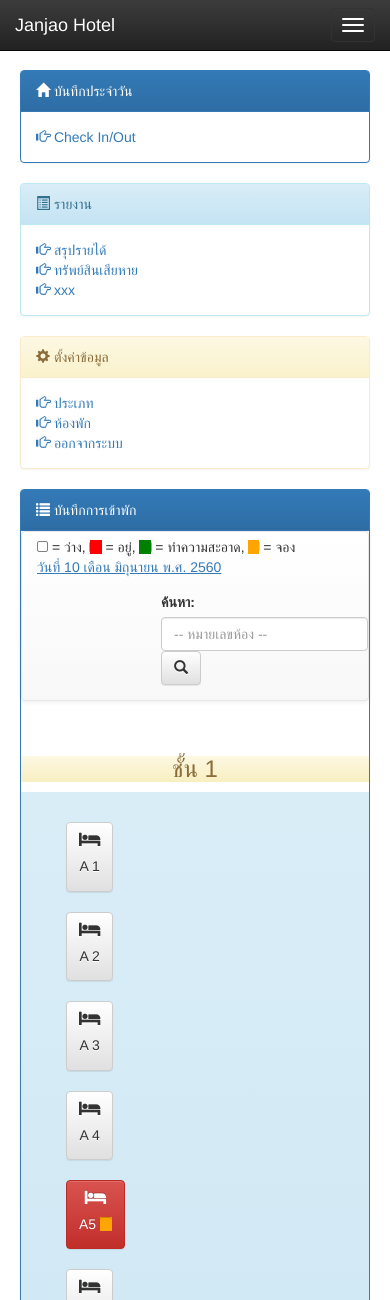
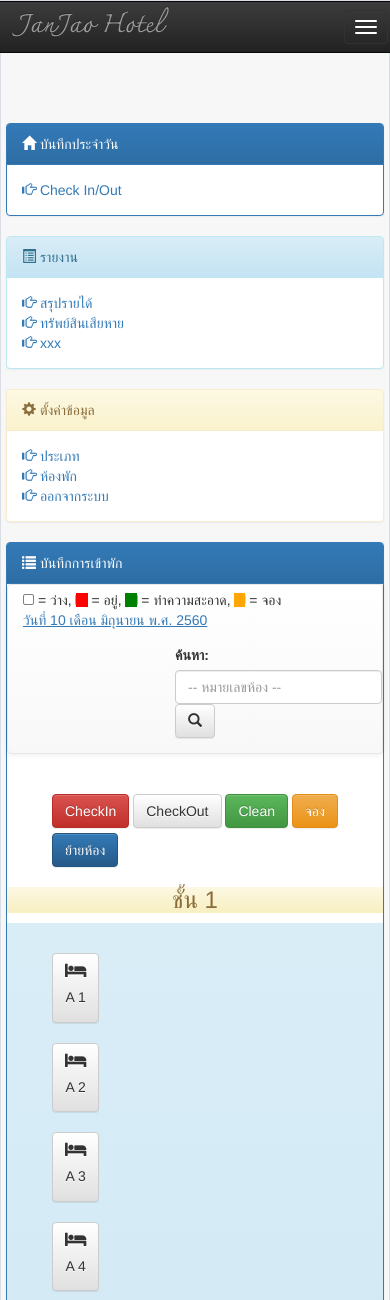
Before and after one commit to mynameistecs51/rentRoom, a CodeIgniter app: page /database/index.php/checkinout/index in a window 390 px wide; the page is wider, and only the part inside the window is pictured. Shown: the top 1300 px of that part. Run offline with CodeIgniter, Linux system fonts and the light colour scheme.

Commit message:
อัพเดท navbar

```diff
--- a/application/libraries/Template.php
+++ b/application/libraries/Template.php
@@ -37,27 +37,45 @@ class Template
 			<link href="'.$base_url.'assets/font-awesome/css/font-awesome.min.css" rel="stylesheet" type="text/css">
 
 			<script src="'.$base_url.'assets/js/jquery.min.js"></script>
+			<style >
+				@font-face {
+					font-family: TH_Charmonman;
+					src: url("'.$base_url.'assets/fonts/TH Charmonman.ttf");
+				}
 
-		</head>
-		<body>
-			<!-- Navigation -->
-			<div class="row"  >
-
-				<!-- Navigation -->
-				<nav class="navbar navbar-inverse navbar-fixed-top" role="navigation"  >
+			#brandner {
+				font-family: TH_Charmonman;
+				font-size: 30px;
+				padding-left:30px;
+			}
+			body {
+				background:#F7F7F7;
+				border : 1px solid #D9DEE4;
+			}
+		</style>
+	</head>
+	<body>
+		<!-- Navigation -->
+		<div class="row"  >
+			<nav class="navbar navbar-inverse">
+				<div class="container-fluid">
 					<!-- Brand and toggle get grouped for better mobile display -->
 					<div class="navbar-header">
-						<button type="button" class="navbar-toggle" data-toggle="collapse" data-target=".navbar-ex1-collapse">
+						<button type="button" class="navbar-toggle collapsed" data-toggle="collapse" data-target="#bs-example-navbar-collapse-1" aria-expanded="false">
 							<span class="sr-only">Toggle navigation</span>
 							<span class="icon-bar"></span>
 							<span class="icon-bar"></span>
 							<span class="icon-bar"></span>
 						</button>
-						<a class="navbar-brand" > Janjao Hotel</a>
+						<a class="navbar-brand" id="brandner"> JanJao Hotel</a>
 					</div>
-				</nav>
-			</div>
-			<!-- </nav> -->
+
+					<!-- Collect the nav links, forms, and other content for toggling -->
+					<div class="collapse navbar-collapse" id="bs-example-navbar-collapse-1">
+						'.$this->menu().'
+					</div><!-- /.navbar-collapse -->
+				</div><!-- /.container-fluid -->
+			</nav>
 
 			<div class="row"  style="background-color:none;padding: 20px;margin-top: 50px;">
 
@@ -110,7 +128,31 @@ class Template
 		';
 	}
 
-	public static function getMonth() {
+	public function menu()
+	{
+		return '
+		<ul class="nav navbar-nav navbar-right">
+			<li><a href="#">เข้าพัก</a></li>
+			<li class="dropdown">
+				<a href="#" class="dropdown-toggle" data-toggle="dropdown" role="button" aria-haspopup="true" aria-expanded="false"> รายงาน <span class="caret"></span></a>
+				<ul class="dropdown-menu">
+					<li><a href="#">สรุปรายได้</a></li>
+					<li><a href="#">ทรัพย์สินเสียหาย</a></li>
+				</ul>
+			</li>
+			<li class="dropdown">
+				<a href="#" class="dropdown-toggle" data-toggle="dropdown" role="button" aria-haspopup="true" aria-expanded="false">ตั้งค่า <span class="caret"></span></a>
+				<ul class="dropdown-menu">
+					<li><a href="#">ประเภทห้องพัก</a></li>
+					<li><a href="#">ห้องพัก</a></li>
+				</ul>
+			</li>
+			<li><a href="#"> ออกจากระบบ</a></li>
+		</ul>
+		';
+	}
+
+	public  function getMonth() {
 		return  array(
 			'01' => 'มกราคม',
 			'02' => 'กุมภาพันธ์',
--- a/application/views/checkInOut/CheckIn.php
+++ b/application/views/checkInOut/CheckIn.php
@@ -138,7 +138,7 @@
 			</a>
 		</div>
 		<div class="col-md-3">
-			<input type="file" accept="image/*;capture=camera" id="capture">
+			<video id="video" width="640" height="480" autoplay></video>
 		</div>
 	</div>
 </div>
--- a/application/views/checkInOut/index.php
+++ b/application/views/checkInOut/index.php
@@ -23,6 +23,20 @@
 
 	<div class="panel-body " >
 		<div class="row">
+			<div class="container">
+				<div class="col-sm-12 ">
+					<div class="col-sm-12 pull-right">
+						<!-- <p class="pull-right"> -->
+							<button  class="btn btn-danger  btn-md col-sm-3  btn_checkin" style="margin-top:5px;" > CheckIn</button>
+							<button  class="btn btn-default  btn-md col-sm-3 btn_checkout" style="margin-top:5px;" > CheckOut</button>
+							<button  class="btn btn-success btn-md  col-sm-3 btn_clean" style="margin-top:5px;"  > Clean</button>
+							<button  class="btn btn-warning btn-md  col-sm-3 btn_reservation" style="margin-top:5px;"  > จอง</button>
+							<button  class="btn btn-primary btn-md  col-sm-3 btn_reservation" style="margin-top:5px;"  >  ย้ายห้อง</button>
+						<!-- </p> -->
+					</div>
+				</div>
+			</div>
+			<div class="cleanfix"></div>
 			<div class="col-sm-12 alert-warning text-center"><h3>ชั้น 1</h3></div>
 			<div class=" col-sm-12 alert-info"  style="padding:20px;">
 				<?php	for ($i = 1; $i <= 24; ++$i) :?>
```
Also changed, not shown: assets/fonts/TH Charmonman Bold.ttf (added), assets/fonts/TH Charmonman.ttf (added), assets/images/banner.png (added).
